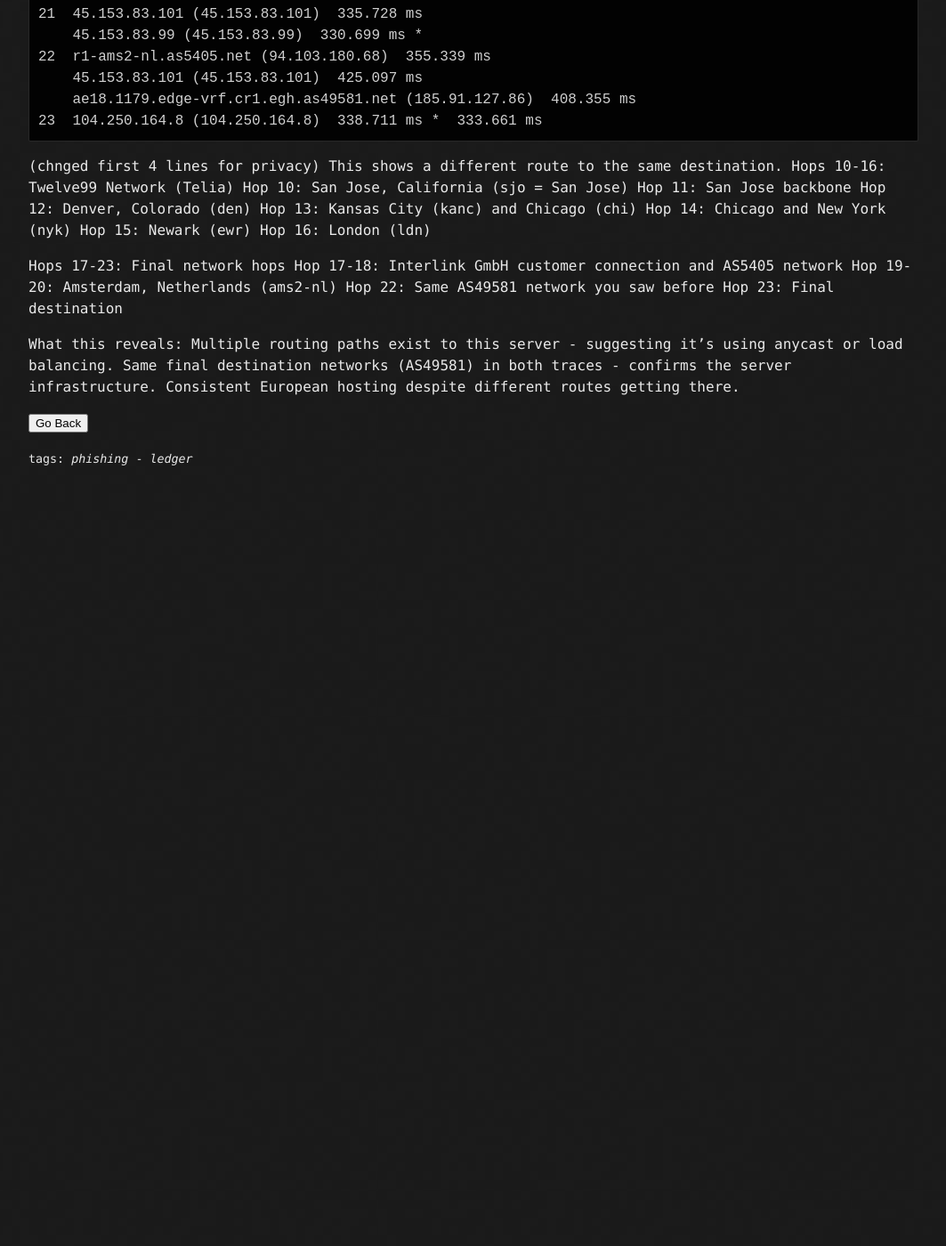
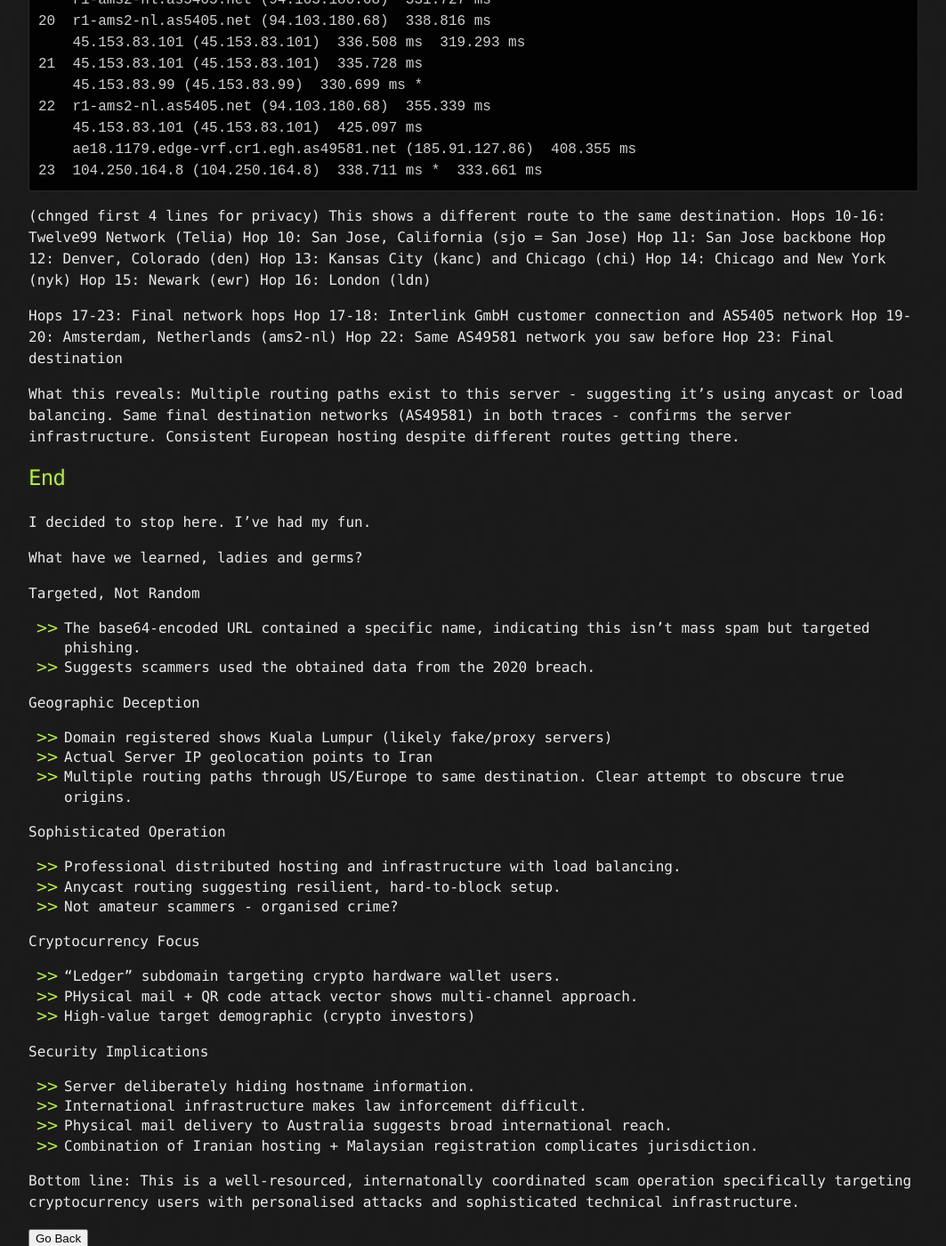
Before and after one commit to CyberCasquatch/cybercasquatch.github.io, a Jekyll site: the page built from _posts/TidBits/2025-08-31-PhishingLedger.md, in a window 1280 px wide and 1400 px high, scrolled down 8771 px. Shown: the whole window at 89% size, without its empty margins (108-1171 px from the left). Built offline with Jekyll 4.4.1, drawn with Linux system fonts in a browser that asks for light colours; before the commit the page ends 9318 px from its top, so only the background shows below that; some of the changed text lies outside the part shown.

Commit message:
Update 2025-08-31-PhishingLedger.md

```diff
--- a/_posts/TidBits/2025-08-31-PhishingLedger.md
+++ b/_posts/TidBits/2025-08-31-PhishingLedger.md
@@ -316,15 +318,38 @@
 Same final destination networks (AS49581) in both traces - confirms the server infrastructure.
 Consistent European hosting despite different routes getting there.
 
+## End
 
+I decided to stop here. I've had my fun.
 
+What have we learned, ladies and germs?
 
+Targeted, Not Random
+- The base64-encoded URL contained a specific name, indicating this isn't mass spam but targeted phishing.
+- Suggests scammers used the obtained data from the 2020 breach.
 
+Geographic Deception
+- Domain registered shows Kuala Lumpur (likely fake/proxy servers)
+- Actual Server IP geolocation points to Iran
+- Multiple routing paths through US/Europe to same destination. Clear attempt to obscure true origins.
 
+Sophisticated Operation
+- Professional distributed hosting and infrastructure with load balancing.
+- Anycast routing suggesting resilient, hard-to-block setup.
+- Not amateur scammers - organised crime?
 
+Cryptocurrency Focus
+- "Ledger" subdomain targeting crypto hardware wallet users.
+- PHysical mail + QR code attack vector shows multi-channel approach.
+- High-value target demographic (crypto investors)
 
+Security Implications
+- Server deliberately hiding hostname information.
+- International infrastructure makes law inforcement difficult.
+- Physical mail delivery to Australia suggests broad international reach.
+- Combination of Iranian hosting + Malaysian registration complicates jurisdiction.
 
-
+Bottom line: This is a well-resourced, internatonally coordinated scam operation specifically targeting cryptocurrency users with personalised attacks and sophisticated technical infrastructure.
 
 
 <button onclick="history.back()">Go Back</button>
```
Also changed, not shown: other parts of _posts/TidBits/2025-08-31-PhishingLedger.md (+3 -1 lines).
